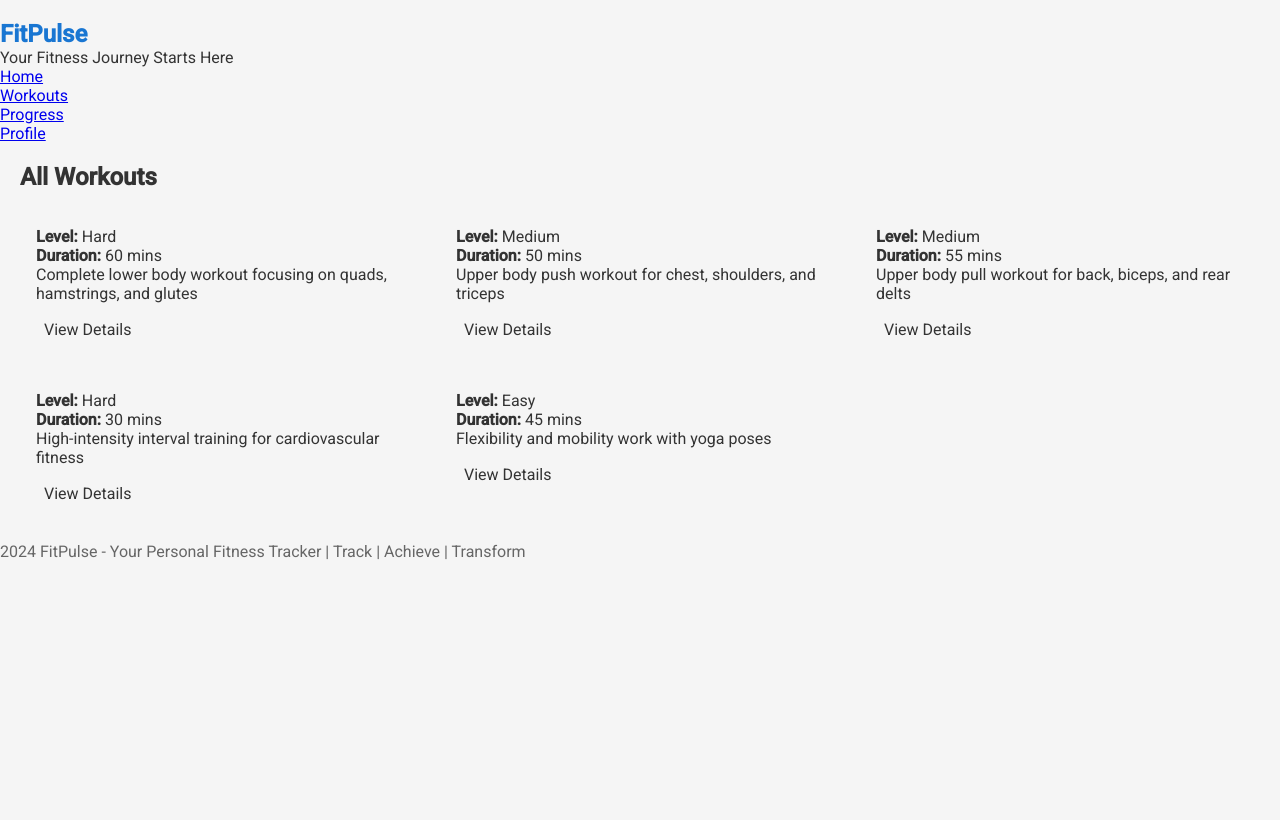
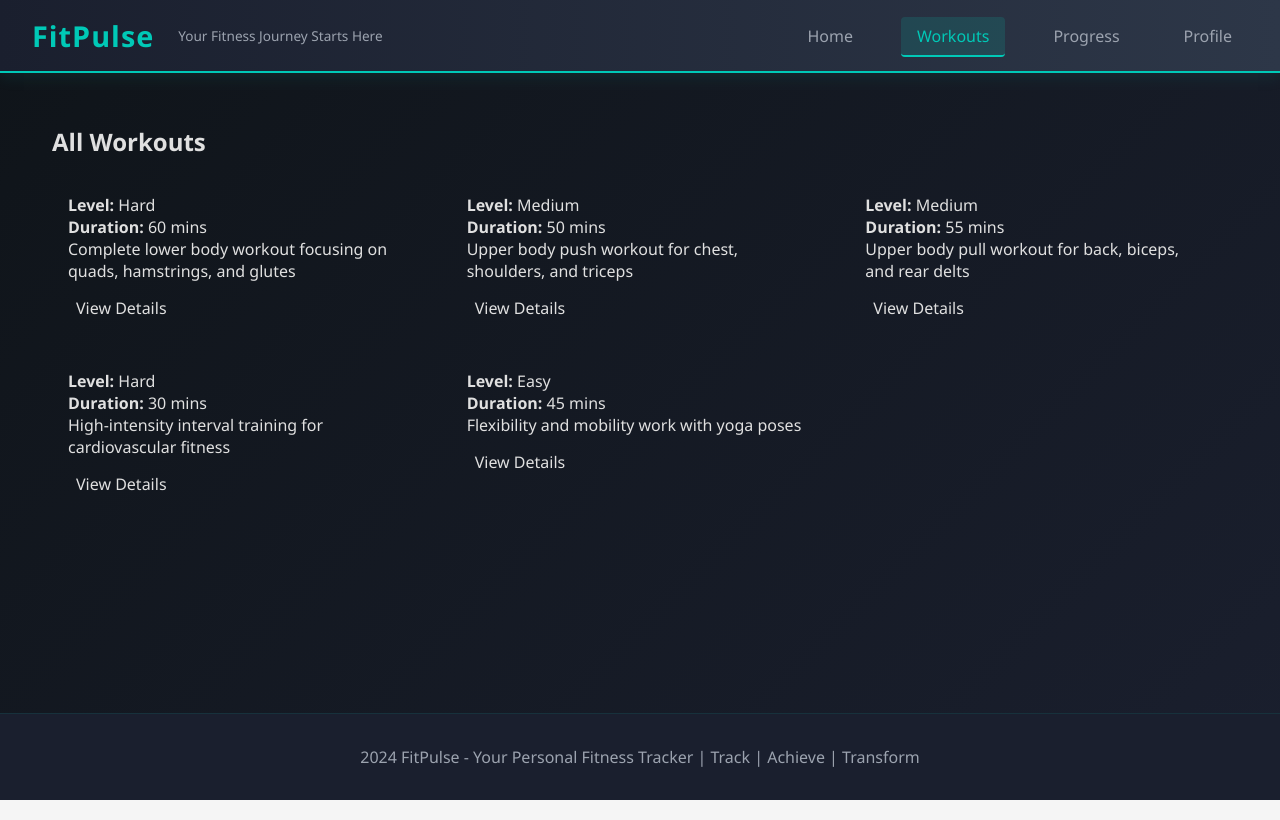
Before and after one commit to shreepranavg2014-a11y/fitness-tracker, an Angular app: page /workouts in a window 1280 px wide. Built offline with nearby package versions, Linux system fonts and the light colour scheme; data requests are answered from the project's data file.

Commit message:
Update app.component.css

```diff
--- a/src/app/app.component.css
+++ b/src/app/app.component.css
@@ -1,16 +1,12 @@
-.container {
-  max-width: 1200px;
-  margin: 0 auto;
-  padding: 20px;
-}
-
-h1 {
-  color: #1976d2;
-  margin-top: 20px;
-}
-
-p {
-  font-size: 16px;
-  line-height: 1.6;
-  color: #666;
-}
+:host { --primary-color: #00C9B7; --dark-bg: #0f1419; --card-bg: #1a1f2e; }
+.app-container { min-height: 100vh; display: flex; flex-direction: column; background: linear-gradient(135deg, #0f1419 0%, #1a1f2e 100%); color: #e0e0e0; font-family: 'Segoe UI', Tahoma, Geneva, Verdana, sans-serif; }
+.app-navbar { background: linear-gradient(90deg, #1a1f2e 0%, #2d3748 100%); padding: 1rem 2rem; display: flex; justify-content: space-between; align-items: center; box-shadow: 0 4px 15px rgba(0, 201, 183, 0.1); border-bottom: 2px solid var(--primary-color); }
+.navbar-brand { display: flex; align-items: center; gap: 0.5rem; }
+.navbar-brand h1 { margin: 0; font-size: 1.8rem; font-weight: 700; color: var(--primary-color); letter-spacing: 1px; }
+.tagline { font-size: 0.85rem; color: #9ca3af; margin-left: 1rem; }
+.nav-links { list-style: none; display: flex; gap: 2rem; margin: 0; padding: 0; }
+.nav-links a { color: #9ca3af; text-decoration: none; font-weight: 500; padding: 0.5rem 1rem; border-radius: 4px; transition: all 0.3s ease; position: relative; }
+.nav-links a:hover { color: var(--primary-color); background: rgba(0, 201, 183, 0.1); }
+.nav-links a.active { color: var(--primary-color); background: rgba(0, 201, 183, 0.15); border-bottom: 2px solid var(--primary-color); }
+.main-content { flex: 1; padding: 2rem; max-width: 1400px; width: 100%; margin: 0 auto; }
+.app-footer { background: #1a1f2e; padding: 2rem; text-align: center; color: #9ca3af; border-top: 1px solid rgba(0, 201, 183, 0.1); margin-top: auto; }
```
